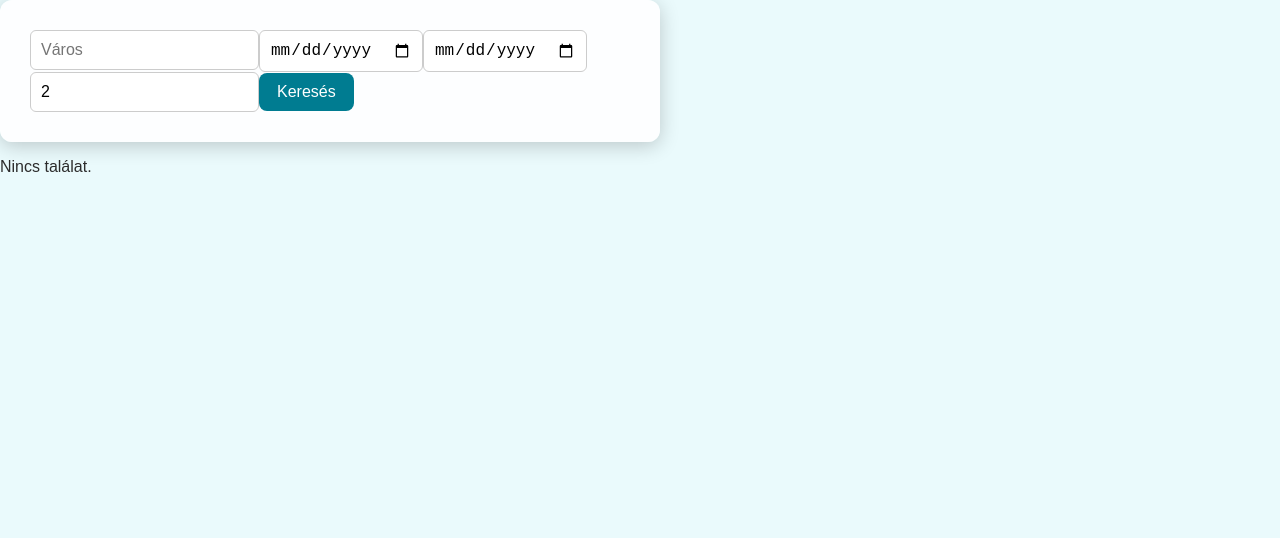
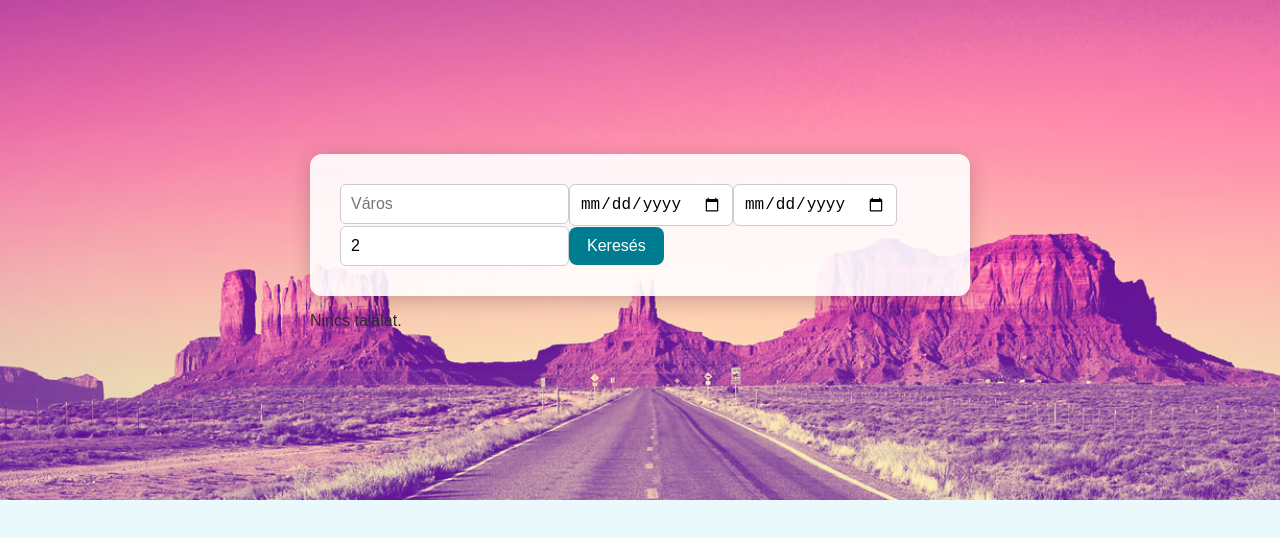
Before and after one commit to Jozsefmarian/lanzaventura-frontend, a React (Vite) app: page / in a window 1280 px wide. Shown: the top 538 px of the page. Built offline with nearby package versions, Linux system fonts and the light colour scheme.

Commit message:
Fix: háttérkép megjelenítése és layout javítása

```diff
--- a/src/App.jsx
+++ b/src/App.jsx
@@ -1,14 +1,17 @@
 import React, { useState } from "react";
 import SearchForm from "./components/SearchForm";
 import HotelList from "./components/HotelList";
+import "./styles/SearchForm.css";
 
 function App() {
   const [results, setResults] = useState([]);
 
   return (
-    <div className="app-container">
-      <SearchForm setResults={setResults} />
-      <HotelList hotels={results} />
+    <div className="search-background">
+      <div className="app-container">
+        <SearchForm setResults={setResults} />
+        <HotelList hotels={results} />
+      </div>
     </div>
   );
 }
```
